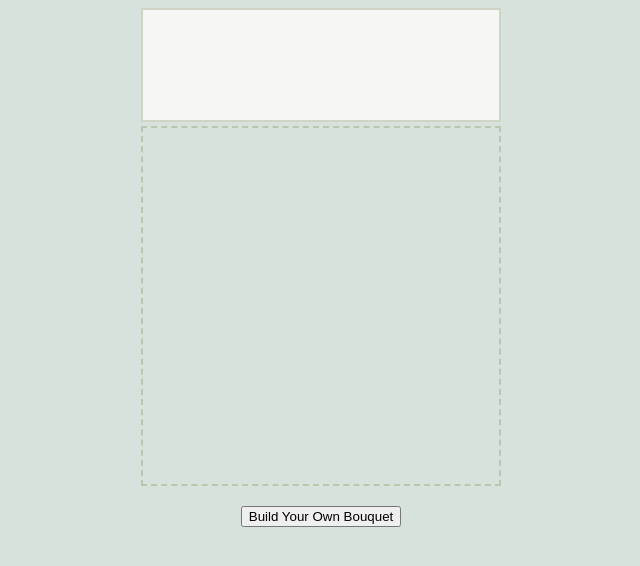
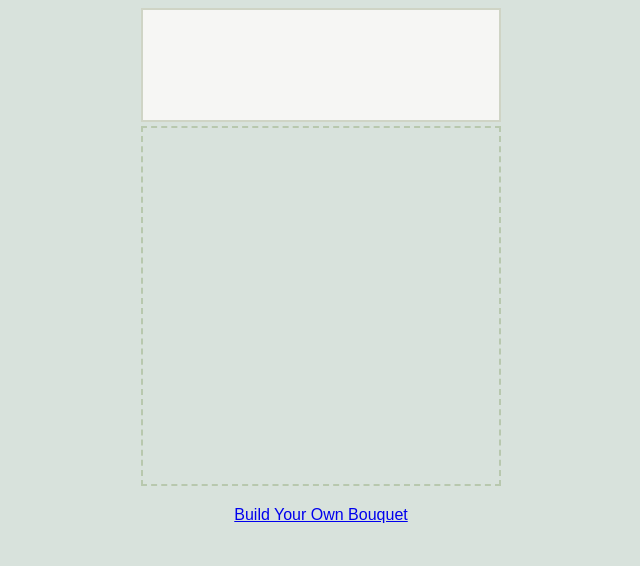
Before and after one commit to BenCreating/bencreating_site, a plain HTML site: page gift/view.html in a window 1280 px wide. Shown: the whole page, without its empty margins (319-959 px from the left). Drawn offline with Linux system fonts and the light colour scheme.

Commit message:
Change build your own button to link

```diff
--- a/gift/view.html
+++ b/gift/view.html
@@ -19,7 +19,7 @@
   </div>
 
   <div class="controls">
-    <button id="create">Build Your Own Bouquet</button>
+    <a id="create" href="edit.html">Build Your Own Bouquet</a>
   </div>
 </body>
 </html>
```
